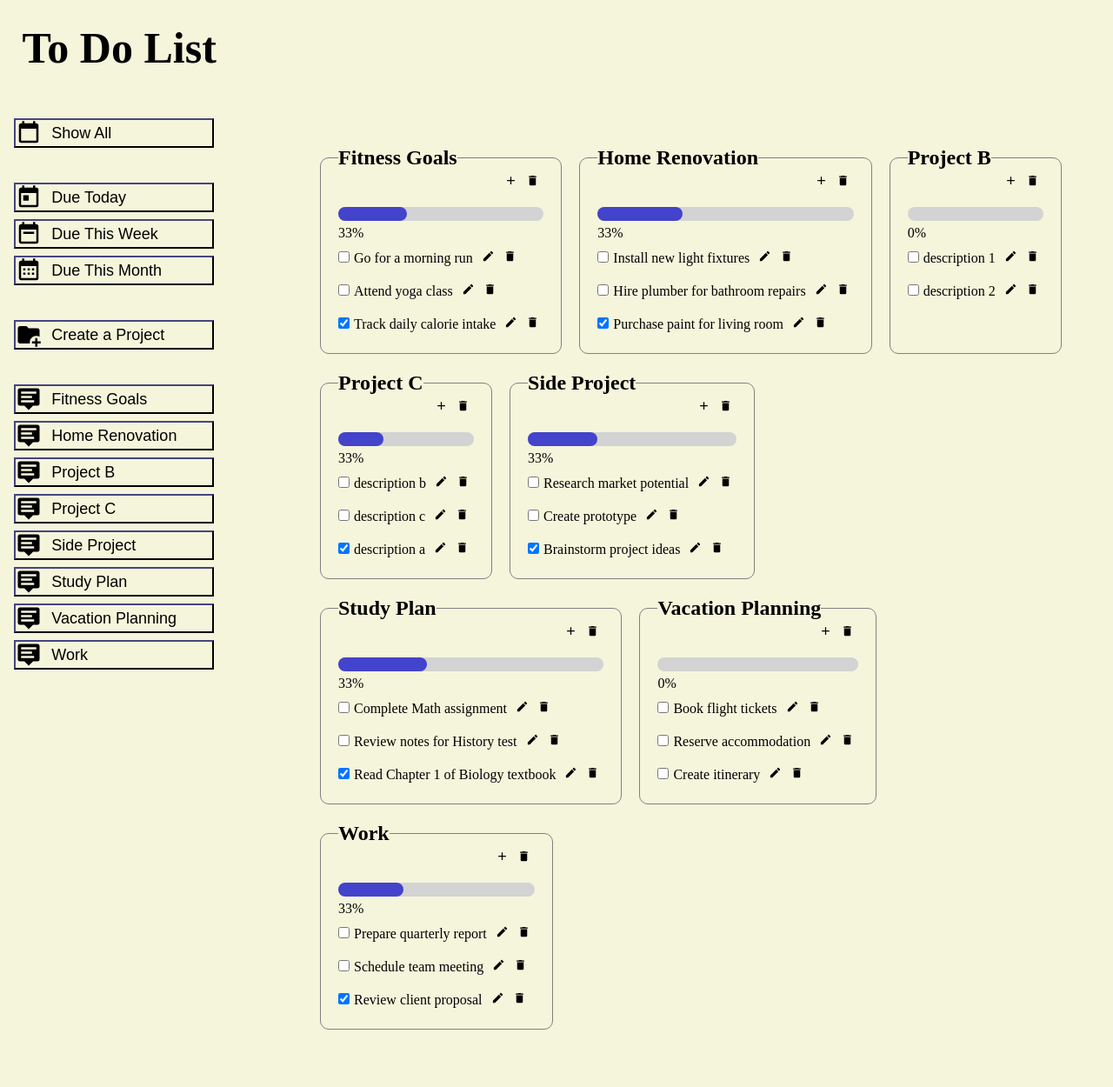
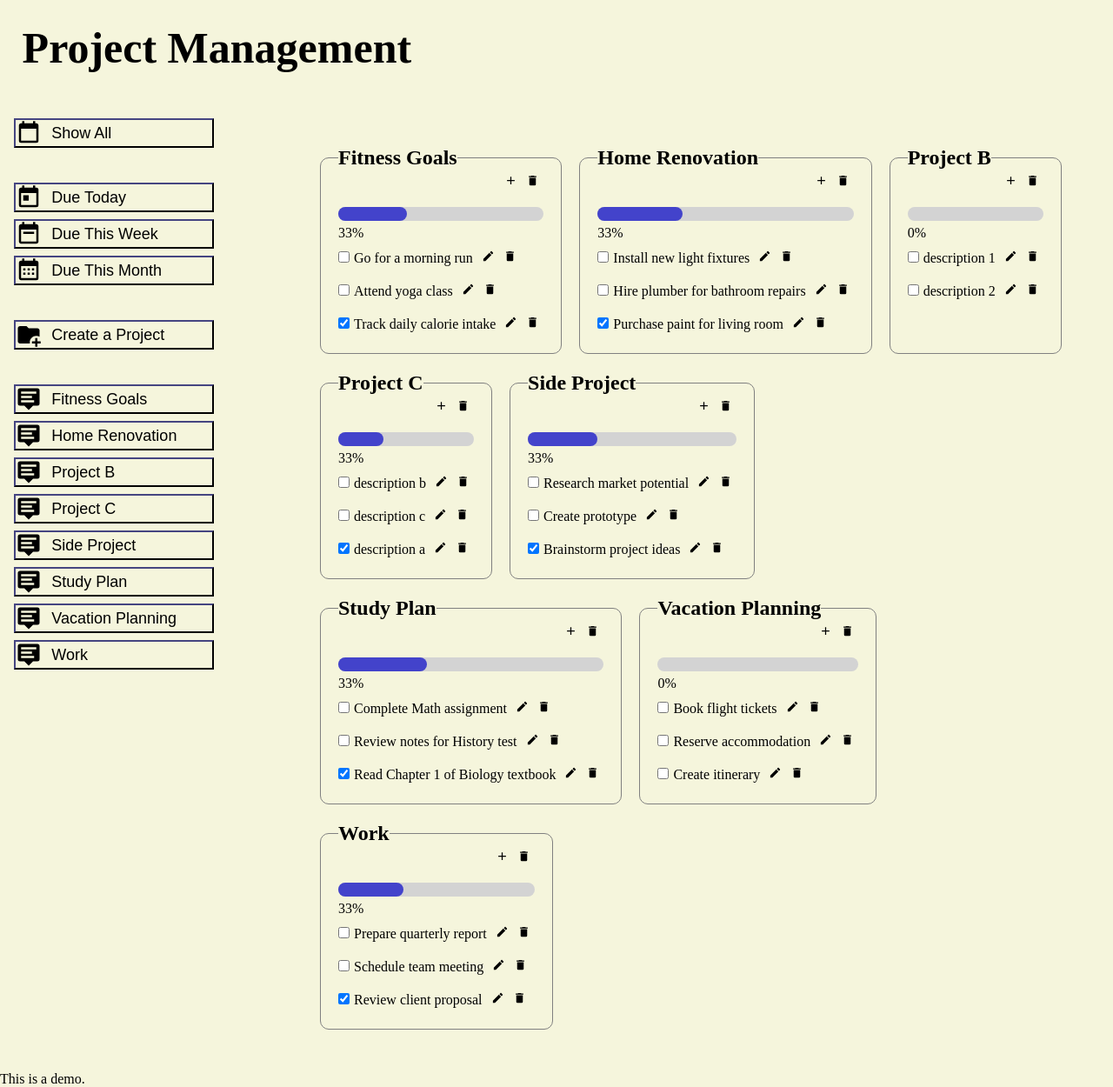
Before and after one commit to shuyax/to_do_list, a website built with webpack: page src/index.html in a window 1280 px wide. Shown: the whole page at 87% size. Built offline with nearby package versions, Linux system fonts and the light colour scheme.

Commit message:
Update the name of the application

```diff
--- a/src/index.html
+++ b/src/index.html
@@ -7,7 +7,7 @@
 </head>
 <body>
     <header id="header">
-        <h1 id="title">To Do List</h1>
+        <h1 id="title">Project Management</h1>
     </header>
     <div class="container">
         <div class="sidebar">
@@ -82,7 +82,7 @@
         </div>
     </div>
     <footer>
-
+        This is a demo.
     </footer>
 </body>
 </html>
```
